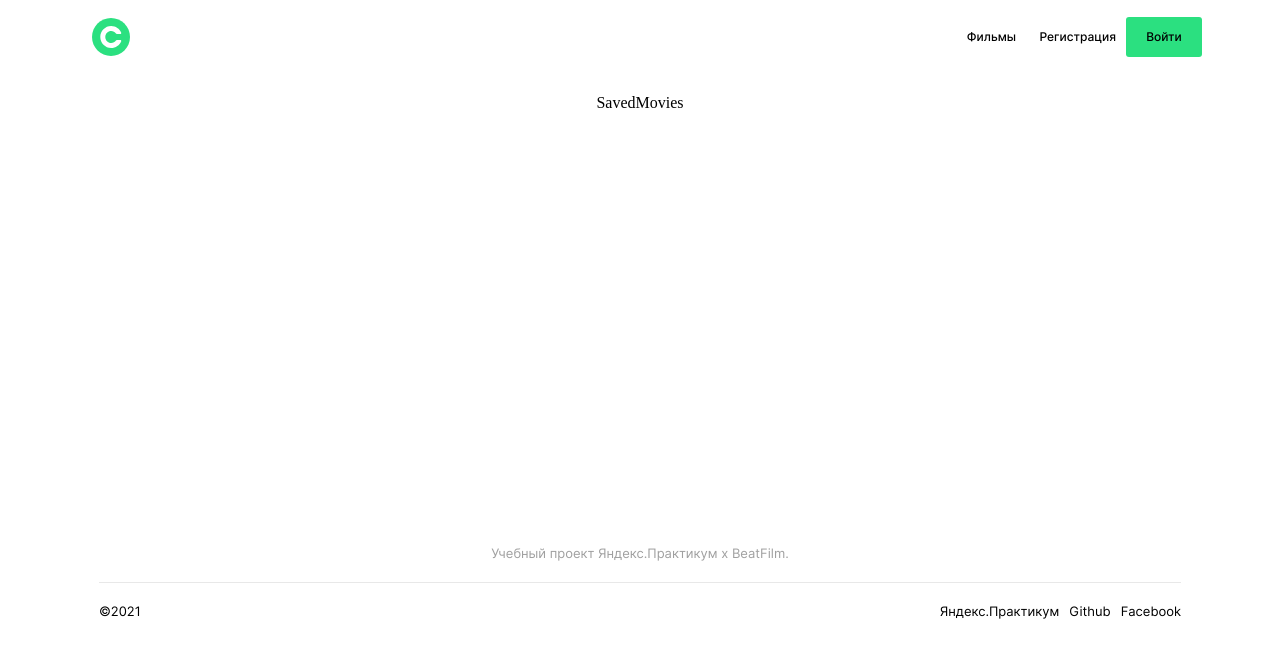
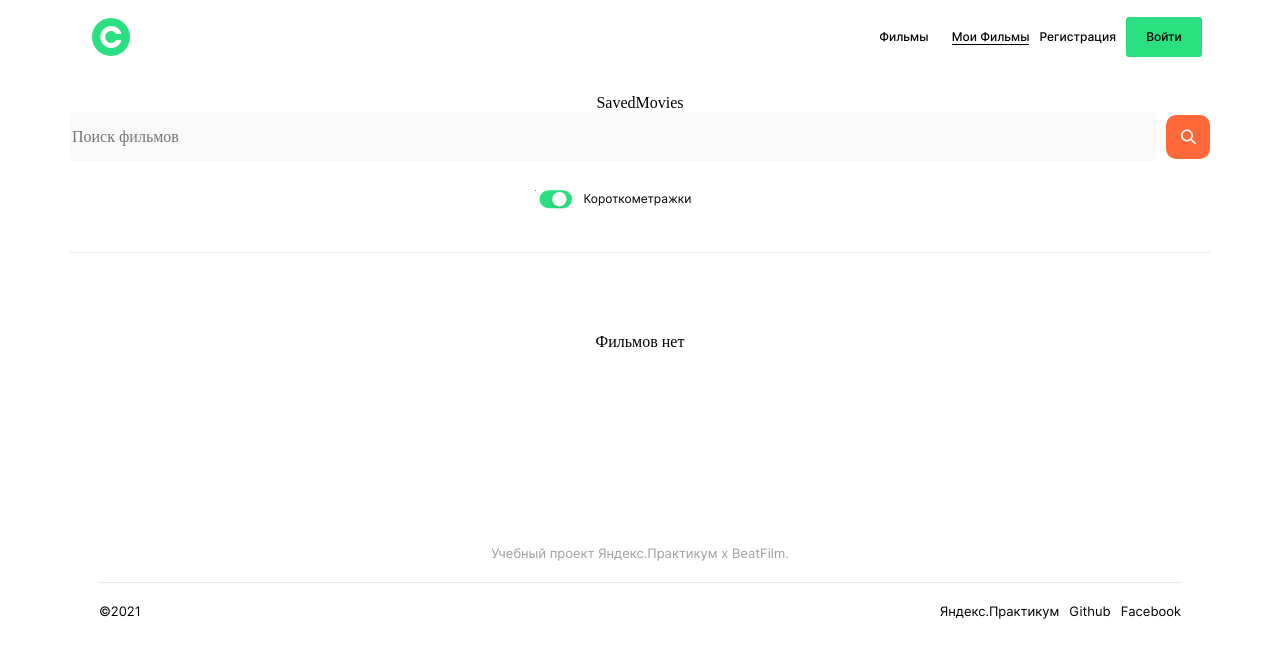
Before and after one commit to interind/movies-explorer-frontend, a React (Create React App) app: page /saved-movies in a window 1280 px wide. Shown: the top 658 px of the page. Built offline with nearby package versions, Linux system fonts and the light colour scheme.

Commit message:
SaveMovies

```diff
--- a/src/components/App/App.js
+++ b/src/components/App/App.js
@@ -5,6 +5,7 @@ import {
   Redirect,
 } from 'react-router-dom';
 import data from '../../vendor/data/response.json';
+import CurrentUserContext from '../../context/CurrentUserContext';
 import Main from '../Main/Main';
 import Login from '../Login/Login';
 import Popup from '../Popup/Popup';
@@ -20,6 +21,7 @@ import './App.css';
 
 function App() {
   const [moviesData, setMoviesDate] = React.useState([]);
+  const [userMovies, setUserMovies] = React.useState([]);
   const [image, setImage] = React.useState({});
   const [isOpenImage, setIsOpenImage] = React.useState(false);
 
@@ -31,6 +33,15 @@ function App() {
     return setIsOpenImage(false);
   }
 
+  function handleMovies(card) {
+    const cardID = userMovies.some((c) => c.id === card.id);
+    if (cardID) {
+      setUserMovies(userMovies.filter((car) => car !== card));
+    } else {
+      setUserMovies([card, ...userMovies]);
+    }
+  }
+
   React.useEffect(() => {
     const arr = JSON.parse(JSON.stringify(data));
     setMoviesDate(arr);
@@ -38,6 +49,7 @@ function App() {
 
   return (
     <React.Fragment>
+      <CurrentUserContext.Provider value={userMovies}>
       <div className='App'>
       <Header />
       <Switch>
@@ -45,10 +57,10 @@ function App() {
           <Main />
         </Route>
         <Route path='/movies' exact>
-          <Movies movies={moviesData} openImage={openImage}/>
+          <Movies movies={moviesData} openImage={openImage} toggleMovies={handleMovies}/>
         </Route>
         <Route path='/saved-movies' exact>
-          <SavedMovies />
+          <SavedMovies movies={userMovies} openImage={openImage} toggleMovies={handleMovies}/>
         </Route>
         <Route path='/profile' exact>
           <Profile />
@@ -77,6 +89,7 @@ function App() {
           right: '40px',
         }} onChange={onCloseImage} className='' title=''/>
       </Popup>
+      </CurrentUserContext.Provider>
     </React.Fragment>
   );
 }
--- a/src/components/Header/Header.js
+++ b/src/components/Header/Header.js
@@ -21,6 +21,13 @@ function Header() {
     {
       path: '/movies',
       text: 'Фильмы',
+      active: '',
+      title: 'Перейти на страницу поиска фильмов',
+      type: 'local',
+    },
+    {
+      path: '/saved-movies',
+      text: 'Мои Фильмы',
       active: '',
       title: 'Перейти на страницу поиска фильмов',
       type: 'local',
--- a/src/components/Movies/Movies.js
+++ b/src/components/Movies/Movies.js
@@ -1,15 +1,24 @@
 import React from 'react';
 import PropTypes from 'prop-types';
+import Button from '../Button/Button';
 import SearchForm from '../SearchForm/SearchForm';
 import MoviesCardList from '../MoviesCardList/MoviesCardList';
+import MoviesCard from '../MoviesCard/MoviesCard';
 import './Movies.css';
 
-function Movies({ movies, openImage }) {
+function Movies({ movies, openImage, toggleMovies }) {
+  const [count, setCount] = React.useState(3);
   return (
     <React.Fragment>
       <div>Movies</div>
       <SearchForm />
-      <MoviesCardList movies={movies} openImage={openImage}/>
+      <MoviesCardList>
+          {movies.slice(0, count).map((card) => <MoviesCard
+           key={card.id} onCardClick={openImage} card={card} toggleMovies={toggleMovies}/>)}
+          <Button className='MoviesCardList__button' type='button' title='Ещё' onChange={() => setCount(count + 3)}>
+            Ещё
+          </Button>
+      </MoviesCardList>
     </React.Fragment>
   );
 }
@@ -17,6 +26,7 @@ function Movies({ movies, openImage }) {
 Movies.propTypes = {
   movies: PropTypes.array.isRequired,
   openImage: PropTypes.func.isRequired,
+  toggleMovies: PropTypes.func.isRequired,
 };
 
 export default Movies;
--- a/src/components/MoviesCard/MoviesCard.js
+++ b/src/components/MoviesCard/MoviesCard.js
@@ -1,15 +1,17 @@
 import React from 'react';
 import PropTypes from 'prop-types';
 import classes from 'classnames';
+import CurrentUserContext from '../../context/CurrentUserContext';
 import './MoviesCard.css';
 
 function MoviesCard({
   card,
   onCardClick,
+  toggleMovies,
 }) {
+  const userMovies = React.useContext(CurrentUserContext);
   const [visible, setVisible] = React.useState(`https://api.nomoreparties.co${card.image.url}`);
-  const [like, setLike] = React.useState(false);
-  const classLike = classes('MoviesCard__button-like', { 'MoviesCard__button-like_color_black': like });
+  const classLike = classes('MoviesCard__button-like', { 'MoviesCard__button-like_color_black': userMovies.find((car) => car.id === card.id) });
 
   return (
     <React.Fragment>
@@ -35,7 +37,9 @@ function MoviesCard({
               className={classLike}
               type='button'
               title={'🖤'}
-              onClick={() => setLike(!like)}
+              onClick={() => {
+                toggleMovies(card);
+              }}
             ></button>
             <span
               className='MoviesCard__duration'
@@ -52,7 +56,7 @@ MoviesCard.propTypes = {
   card: PropTypes.object,
   movie: PropTypes.object,
   onCardClick: PropTypes.func,
-  onCardDelete: PropTypes.func,
+  toggleMovies: PropTypes.func,
 };
 
 export default MoviesCard;
--- a/src/components/MoviesCardList/MoviesCardList.js
+++ b/src/components/MoviesCardList/MoviesCardList.js
@@ -1,27 +1,19 @@
 import React from 'react';
 import PropTypes from 'prop-types';
-import Button from '../Button/Button';
-import MoviesCard from '../MoviesCard/MoviesCard';
 import './MoviesCardList.css';
 
-function MoviesCardList({ movies, openImage }) {
-  const [count, setCount] = React.useState(3);
+function MoviesCardList({ children }) {
   return (
     <React.Fragment>
         <div className='MoviesCardList'>
-          {movies.slice(0, count).map((card) => <MoviesCard
-           key={card.id} onCardClick={openImage} card={card} />)}
-          <Button className='MoviesCardList__button' type='button' title='Ещё' onChange={() => setCount(count + 3)}>
-            Ещё
-          </Button>
+         {children}
         </div>
     </React.Fragment>
   );
 }
 
 MoviesCardList.propTypes = {
-  movies: PropTypes.array,
-  openImage: PropTypes.func,
+  children: PropTypes.any,
 };
 
 export default MoviesCardList;
--- a/src/components/SavedMovies/SavedMovies.js
+++ b/src/components/SavedMovies/SavedMovies.js
@@ -1,10 +1,27 @@
 import React from 'react';
+import PropTypes from 'prop-types';
+import SearchForm from '../SearchForm/SearchForm';
+import MoviesCardList from '../MoviesCardList/MoviesCardList';
+import MoviesCard from '../MoviesCard/MoviesCard';
 import './SavedMovies.css';
 
-function SavedMovies() {
+function SavedMovies({ movies, openImage, toggleMovies }) {
   return (
+    <React.Fragment>
     <div>SavedMovies</div>
+      <SearchForm />
+      <MoviesCardList>
+          {(movies.length > 0) ? (movies.map((card) => <MoviesCard
+           key={card.id} onCardClick={openImage} card={card} toggleMovies={toggleMovies}/>)) : 'Фильмов нет'}
+      </MoviesCardList>
+    </React.Fragment>
   );
 }
 
+SavedMovies.propTypes = {
+  movies: PropTypes.array,
+  openImage: PropTypes.func.isRequired,
+  toggleMovies: PropTypes.func.isRequired,
+};
+
 export default SavedMovies;
--- /dev/null
+++ b/src/context/CurrentUserContext.js
@@ -0,0 +1,5 @@
+import React from 'react';
+
+const CurrentUserContext = React.createContext();
+
+export default CurrentUserContext;
```
